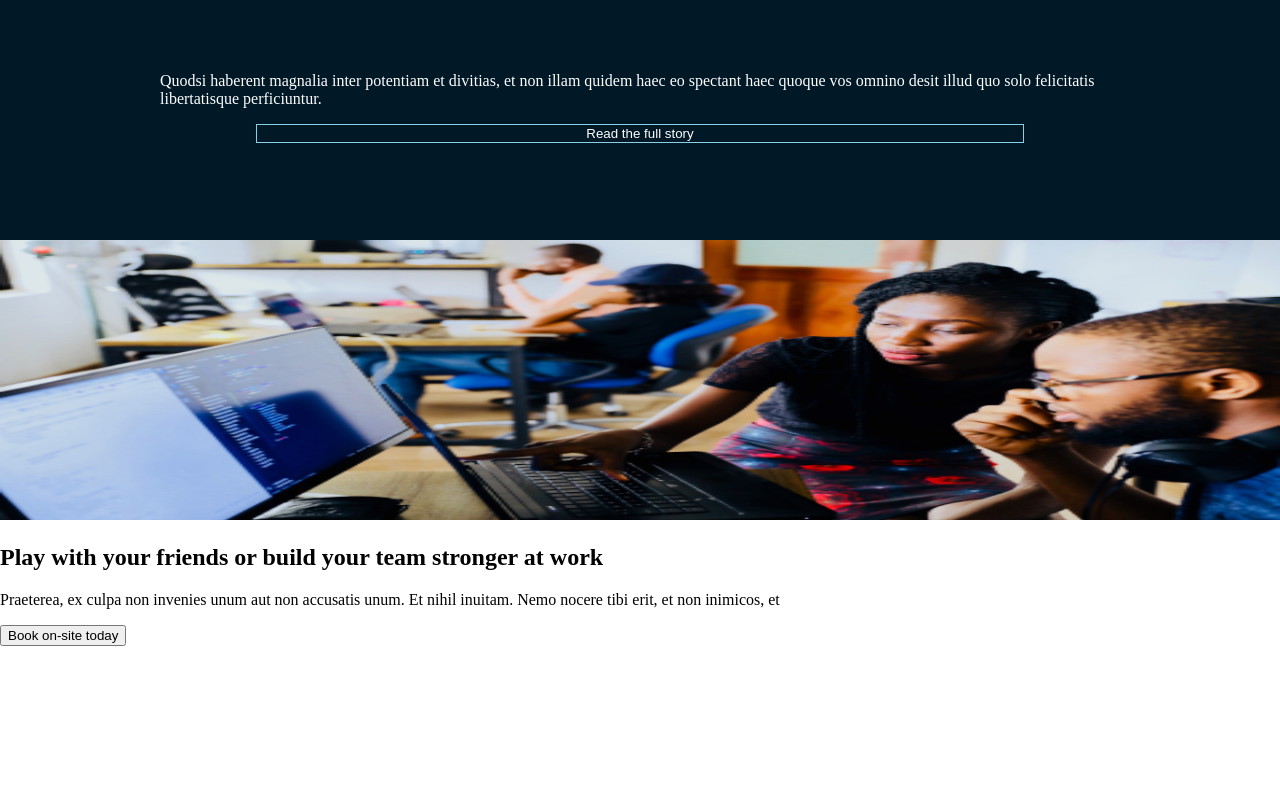
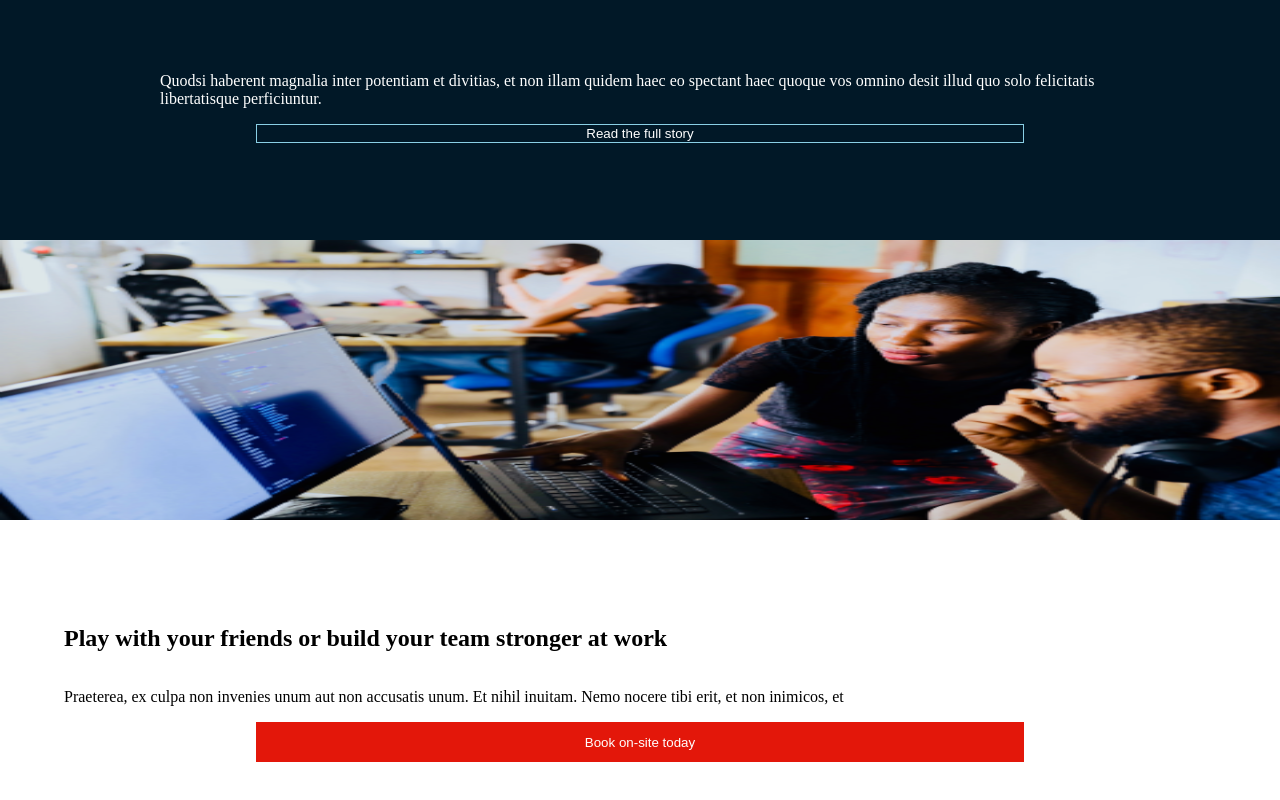
Before and after one commit to EmpyreanMist/A2-inl-mning-2-Startsida-f-r-ESC-Hacker-Escape-Rooms, a plain HTML site: page index.html in a window 1280 px wide. Shown: the part 1524-2324 px from the top of the page. Before the commit the page ends 2170 px from the top, so only its background shows below. Drawn offline with Linux system fonts and the light colour scheme.

Commit message:
Added another section

```diff
--- a/index.html
+++ b/index.html
@@ -85,13 +85,13 @@
         <img src="./pictures/coders.png" class="coders-pic" />
       </section>
 
-      <section>
+      <section class="play-friends">
         <h2>Play with your friends or build your team stronger at work</h2>
         <p>
           Praeterea, ex culpa non invenies unum aut non accusatis unum. Et nihil
           inuitam. Nemo nocere tibi erit, et non inimicos, et
         </p>
-        <button>Book on-site today</button>
+        <button class="book-on-site-btn">Book on-site today</button>
       </section>
 
       <footer></footer>
--- a/main.css
+++ b/main.css
@@ -161,3 +161,24 @@ main {
   width: 100%;
   height: 35vh;
 }
+
+.play-friends {
+  display: flex;
+  flex-direction: column;
+  align-items: center;
+  justify-content: center;
+  height: 20rem;
+}
+
+.play-friends h2,
+.play-friends p {
+  width: 90%;
+}
+
+.book-on-site-btn {
+  background: #e3170a;
+  color: white;
+  border: none;
+  width: 60%;
+  height: 2.5rem;
+}
```
